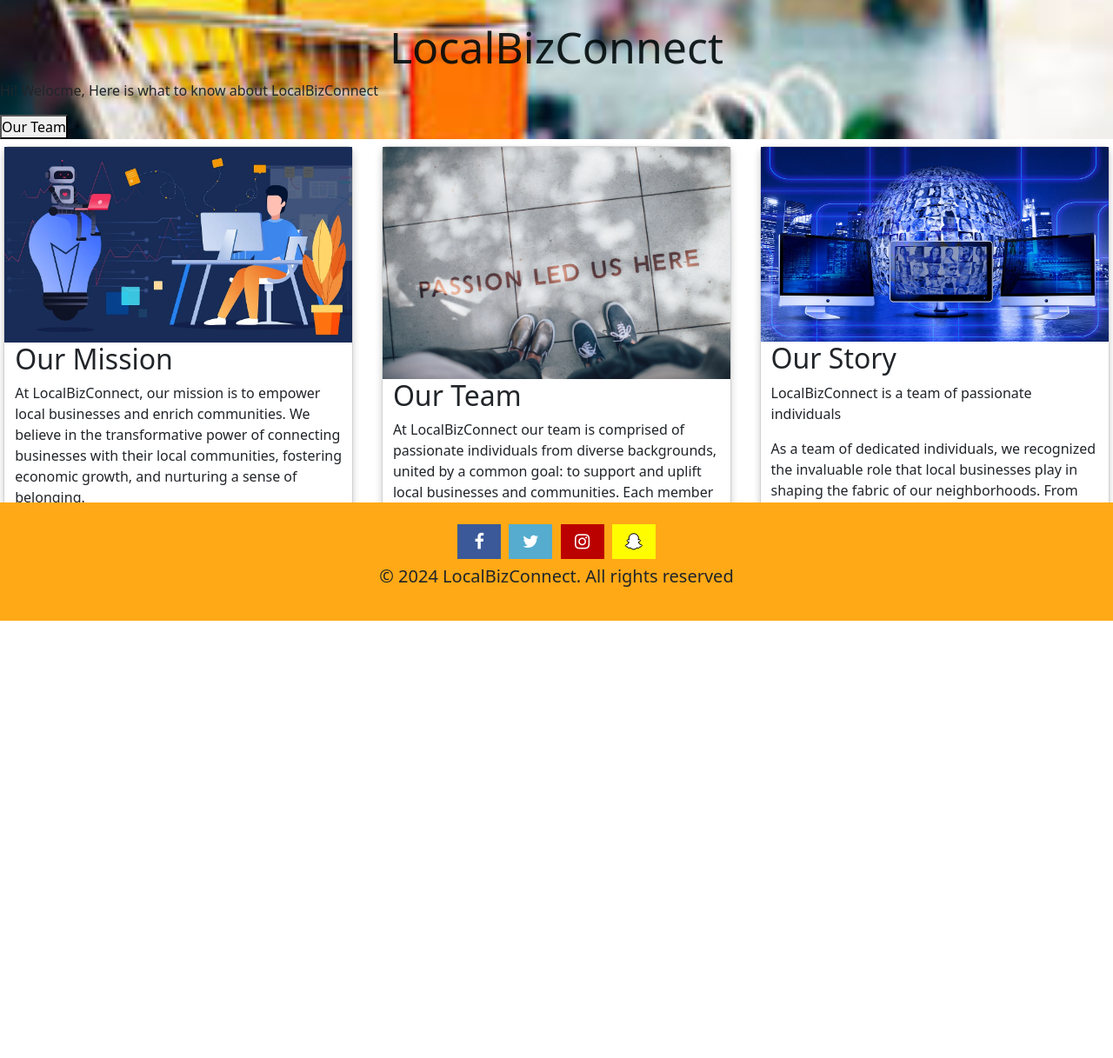
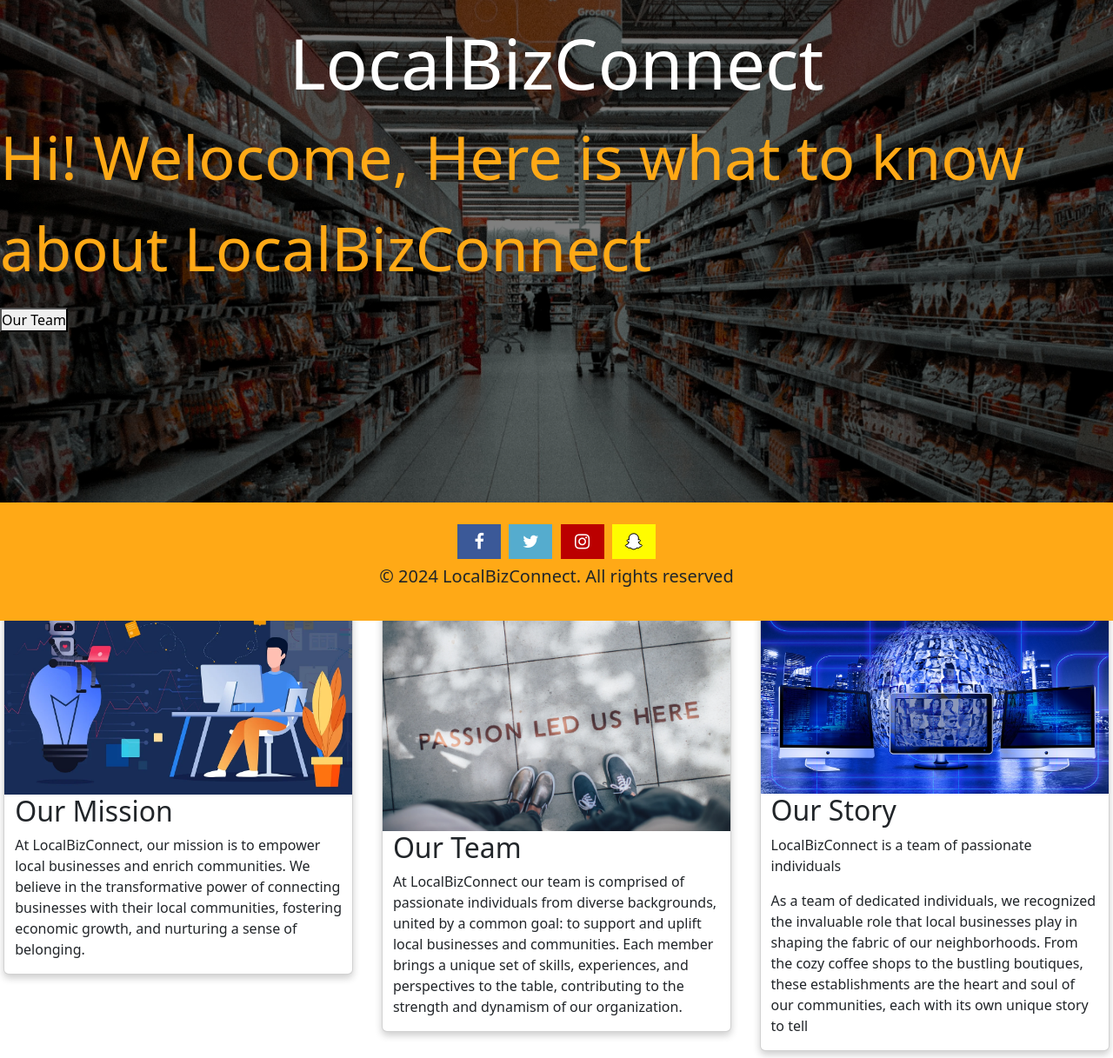
Before and after one commit to namutala/website, a Django app: page /about/ in a window 1280 px wide. Shown: the part 86-1303 px from the top of the page at 87% size. Before the commit the page ends 800 px from the top, so only its background shows below. Run offline with Django 5.2, Linux system fonts and the light colour scheme.

Commit message:
updating about css

```diff
--- a/static/about.css
+++ b/static/about.css
@@ -27,18 +27,23 @@ nav {
     cursor: pointer;
 }
 .hero-image{
-    background-image: url(/static/download.jpeg);
+    background-image: linear-gradient(rgba(0, 0, 0, 0.5), rgba(0, 0, 0, 0.5)), url(/static/login.jpg);
     background-position: center;
     background-repeat: no-repeat;
     background-size: cover;
     position: relative;
-    height: 70%;
+    height: 85vh;
 
 }
 .hero-text h1{
-    font-size: 50px;
-    color: rgba(0, 9, 10, 0.9);
+    font-size: 80px;
+    color: white;
     text-align: center;
+    text-transform: capitalize;
+}
+.hero-text p{
+    font-size: 70px;
+    color: #FFA916;
 }
 *, *:before, *:after {
     box-sizing: inherit;
@@ -99,3 +104,10 @@ footer{
     color: white;
     text-shadow: -1px 0 black, 0 1px black, 1px 0 black, 0 -1px black;
 }
+@media screen and (max-width: 650px){
+    .row .column{
+        width: 100%;
+        padding: 0 4px;
+        display: block;
+    }
+}
--- a/storefront/templates/storefront/about.html
+++ b/storefront/templates/storefront/about.html
@@ -27,7 +27,7 @@
         </div>
         <div class="hero-text">
             <h1>LocalBizConnect</h1>
-            <p>Hi! Welocme, Here is what to know about LocalBizConnect</p>
+            <p>Hi! Welocome, Here is what to know about LocalBizConnect</p>
             <button><menu type="toolbar">Our Team</menu></button>
         </div>
     </div>
```
